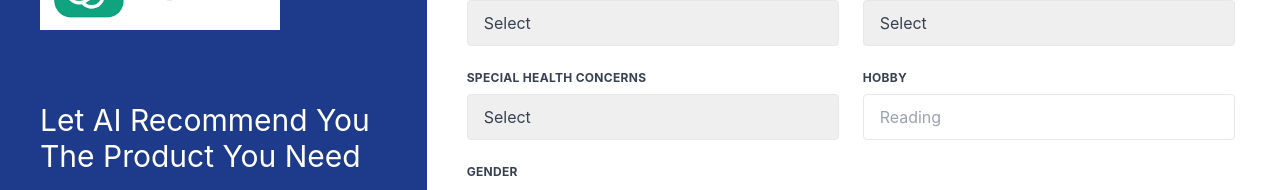
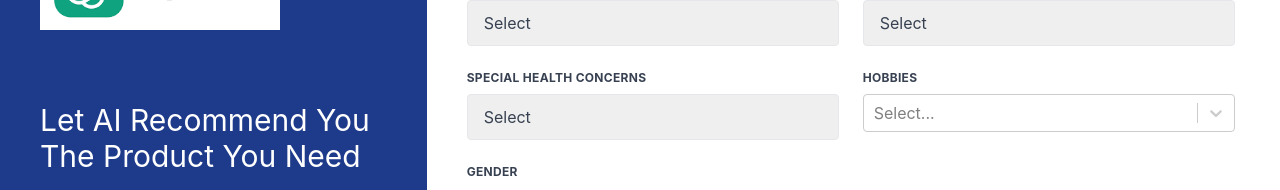
Before and after one commit to timlam007/aisales-assistant, a React (Create React App) app: page /dashboard in a window 1280 px wide. Shown: the part 252-442 px from the top of the page. Built offline with nearby package versions, Linux system fonts and the light colour scheme.

Commit message:
hobbies mutliple select

```diff
--- a/package.json
+++ b/package.json
@@ -19,6 +19,7 @@
     "react-paginate": "^8.2.0",
     "react-router-dom": "^6.20.1",
     "react-scripts": "5.0.1",
+    "react-select": "^5.8.0",
     "react-toastify": "^9.1.3",
     "web-vitals": "^2.1.4"
   },
--- a/src/components/Dashboard/Dashboard.js
+++ b/src/components/Dashboard/Dashboard.js
@@ -7,6 +7,8 @@ import logo from "../../assets/app_logo.png";
 import product1 from "../../assets/product1.jpeg";
 import product2 from "../../assets/product2.jpeg";
 import product3 from "../../assets/product3.jpeg";
+import Select from "react-select";
+
 const Result = ({ onHomeButtonClick }) => {
   const products = [
     {
@@ -104,8 +106,52 @@ const Dashboard = () => {
   // const [allowSocialMediaSearch, setAllowSocialMediaSearch] = useState(false);
 
   const [selectedHealthStatus, setSelectedHealthStatus] = useState("");
+  const healthStatus = ["Excellent", "Good", "Fair", "Poor", "Unknown"];
 
-  const healthStatus = ["Excellent", "Good", "Fair", "Poor", "Unknown"];
+  const hobbiesList = [
+    { value: "Outdoor and Adventure Sports (Like hiking, mountain biking, skiing)", label: "Outdoor and Adventure Sports (Like hiking, mountain biking, skiing)" },
+    { value: "Driving or Racing (car, montorcycles, boats)", label: "Driving or Racing (car, montorcycles, boats)" },
+    { value: "Flying or Aerial Sports (Like piloting, skydiving)", label: "Flying or Aerial Sports (Like piloting, skydiving)" },
+    { value: "Water Sports (Like scuba diving, sailing)", label: "Water Sports (Like scuba diving, sailing)" },
+    { value: "Artistic and Creative Activities (Like photography, painting)", label: "Artistic and Creative Activities (Like photography, painting)" },
+    { value: "Collecting (such as antiques, coins, stamps)", label: "Collecting (such as antiques, coins, stamps)" },
+    { value: "Fitness and Exercise (Like gym, yoga , Pilates)", label: "Fitness and Exercise (Like gym, yoga , Pilates)" },
+    { value: "Martial Arts (Like Boxing , KungFu, Muay Thai, Whshu)", label: "Martial Arts (Like Boxing , KungFu, Muay Thai, Whshu)" },
+    { value: "Team and Racket Sport (Like Tennis, Badminton, Hockey, Table-Tennis, Soccer, Rugby)", label: "Team and Racket Sport (Like Tennis, Badminton, Hockey, Table-Tennis, Soccer, Rugby)" },
+    { value: "Others", label: "Others" }
+  ];
+
+  const [selectedHobbies, setSelectedHobbies] = React.useState([]);
+
+  const handleHobbyChange = (selectedOptions) => {
+    setSelectedHobbies(selectedOptions);
+  };
+
+  // const hobbiesList = [
+  //   "Outdoor and Adventure Sports (Like hiking, mountain biking, skiing)",
+  //   "Driving or Racing (car, montorcycles, boats)",
+  //   "Flying or Aerial Sports (Like piloting, skydiving)",
+  //   "Water Sports (Like scuba diving, sailing)",
+  //   "Artistic and Creative Activities (Like photography, painting)",
+  //   "Collecting (such as antiques, coins, stamps)",
+  //   "Fitness and Exercise (Like gym, yoga , Pilates)",
+  //   "Martial Arts (Like Boxing , KungFu, Muay Thai, Whshu)",
+  //   "Team and Racket Sport (Like Tennis, Badminton, Hockey, Table-Tennis, Soccer, Rugby)",
+  //   "Others"
+  // ];
+  // const [selectedHobbies, setSelectedHobbies] = useState([]);
+  // const handleHobbyChange = (hobby) => {
+  //   // Check if the hobby is already selected
+  //   if (selectedHobbies.includes(hobby)) {
+  //     // If selected, remove it from the list
+  //     setSelectedHobbies((prevSelected) =>
+  //       prevSelected.filter((selected) => selected !== hobby)
+  //     );
+  //   } else {
+  //     // If not selected, add it to the list
+  //     setSelectedHobbies((prevSelected) => [...prevSelected, hobby]);
+  //   }
+  // };
 
   const handleHomeButtonClick = () => {
     setShowForm(true); // Set showForm to true to render the form component
@@ -305,13 +351,13 @@ const Dashboard = () => {
         className="block uppercase tracking-wide text-gray-700 text-xs font-bold mb-2"
         htmlFor="hobby"
       >
-                  Hobby
+        Hobbies
       </label>
-                <input
-                  className="appearance-none block w-full  text-gray-700 border border-gray-200 rounded py-3 px-4 leading-tight focus:outline-none focus:bg-white focus:border-gray-500"
-                  id="hobby"
-                  type="text"
-                  placeholder="Reading"
+      <Select
+        isMulti
+        options={hobbiesList}
+        value={selectedHobbies}
+        onChange={handleHobbyChange}
       />
     </div>
             </div>
@@ -341,7 +387,6 @@ const Dashboard = () => {
                   </label>
                 </div>
               </div>
-
             </div>
             <div className="flex flex-wrap -mx-3 mb-6">
               <div className="w-full px-3">
```
Also changed, not shown: 1 other file (tests, documents, lock files or other folders). Lines whose indentation alone changed are shown as unchanged.
